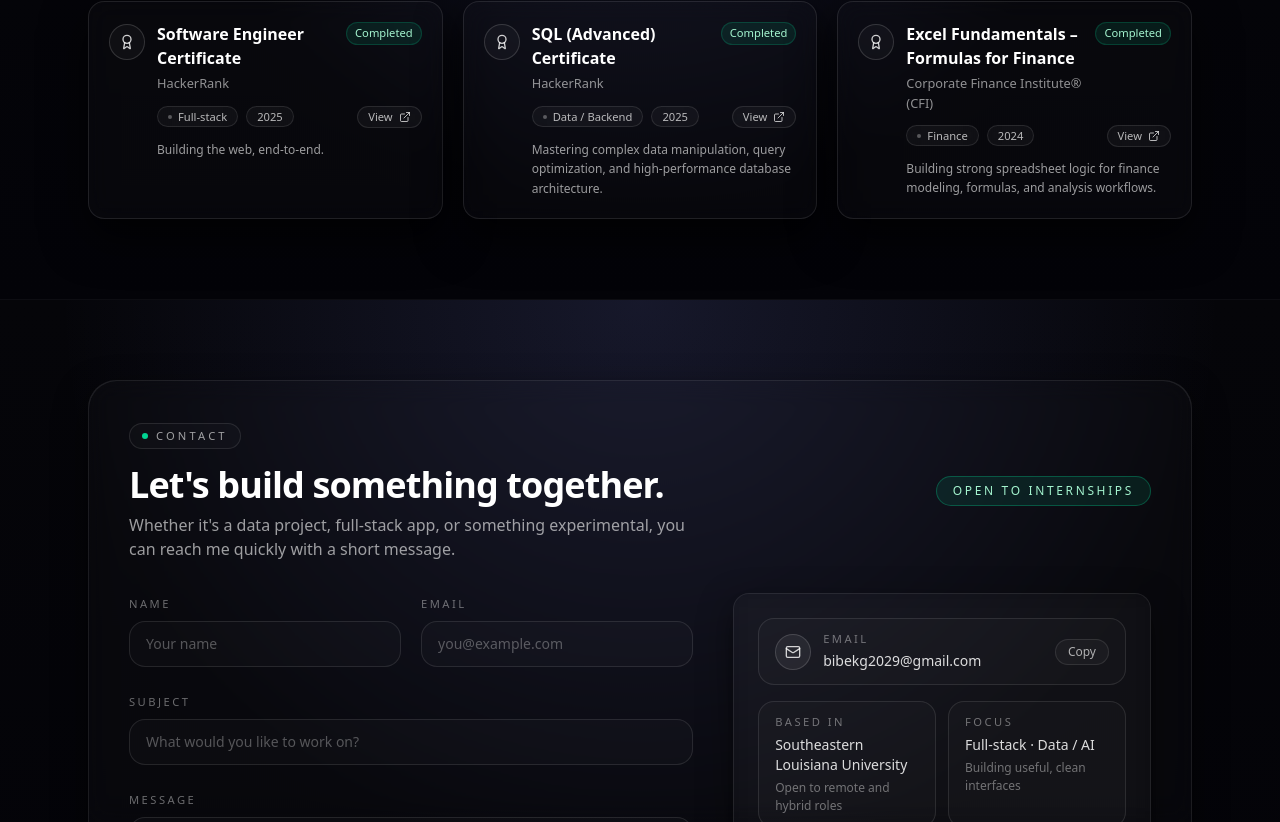
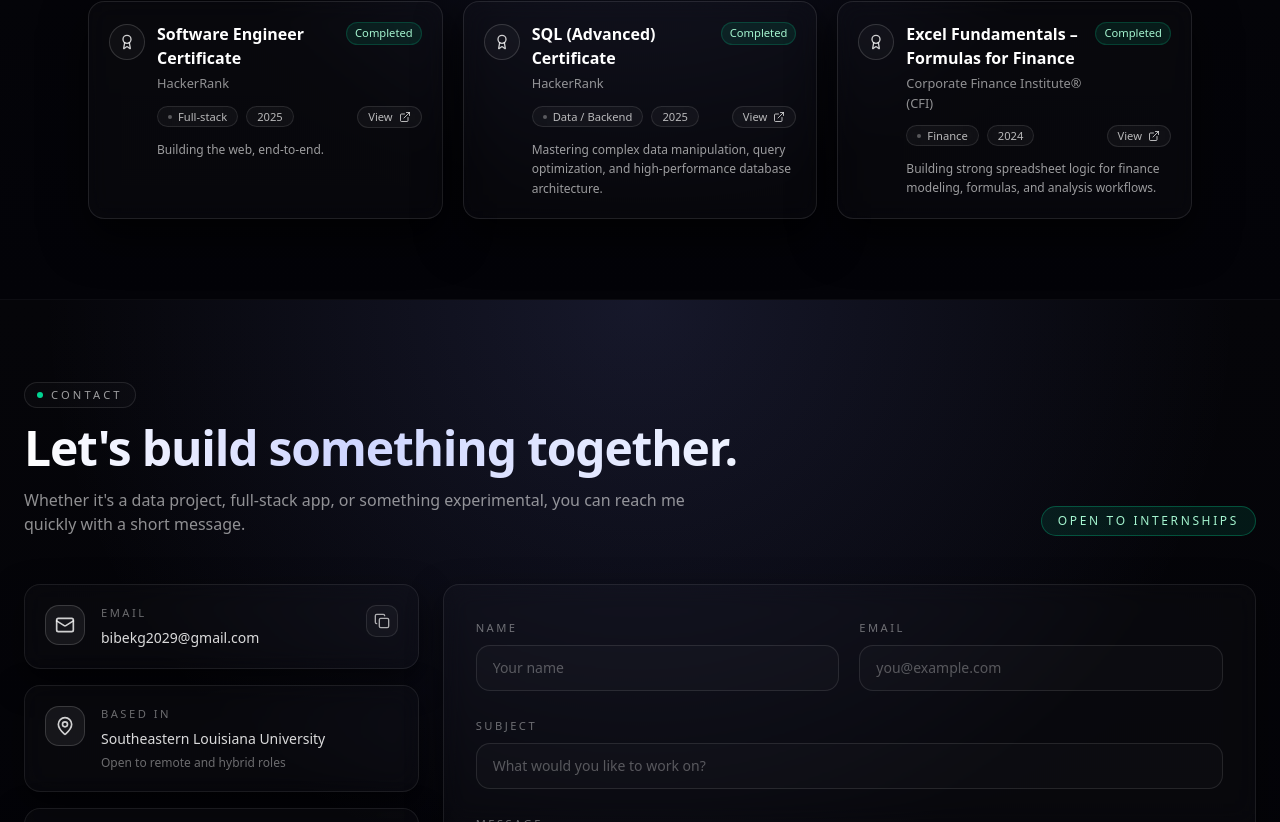
Before and after one commit to RavangDai/Portfolio, a Next.js app: page / in a window 1280 px wide. Shown: the part 1978-2800 px from the top of the page. Built offline with nearby package versions, Linux system fonts and the light colour scheme.

Commit message:
Detailed

```diff
--- a/src/components/ui/contact-section.tsx
+++ b/src/components/ui/contact-section.tsx
@@ -2,7 +2,7 @@
 
 import { useState } from "react";
 import { motion } from "framer-motion";
-import { SendHorizonal, Mail } from "lucide-react";
+import { SendHorizonal, Mail, MapPin, Target, Copy, Check } from "lucide-react";
 import { cn } from "@/lib/utils";
 
 const container = {
@@ -26,62 +26,93 @@ const item = (delay: number) => ({
 export function ContactSection() {
   const [feedback, setFeedback] = useState<string | null>(null);
   const [isSent, setIsSent] = useState(false);
+  const [copied, setCopied] = useState(false);
+
+  const handleCopy = () => {
+    navigator.clipboard.writeText("bibekg2029@gmail.com");
+    setCopied(true);
+    setFeedback("Email copied to clipboard.");
+    setTimeout(() => setCopied(false), 2000);
+  };
 
   return (
     <section
       id="contact"
       className="relative w-full border-t border-white/[0.04] bg-gradient-to-b from-[#050509] to-[#030308] py-16 sm:py-20"
     >
-      {/* Projects-style soft background */}
+      {/* Background glow */}
       <div className="pointer-events-none absolute inset-0 bg-[radial-gradient(circle_at_top,_rgba(129,140,248,0.14),_transparent_55%)]" />
 
-      <div className="relative z-10 mx-auto w-full max-w-6xl px-4 md:px-6">
+      <div className="relative z-10 mx-auto w-full max-w-7xl px-4 md:px-6">
         <motion.div
           variants={container}
           initial="hidden"
           whileInView="visible"
           viewport={{ once: true, amount: 0.3 }}
-          className={cn(
-            "relative overflow-hidden rounded-[28px] border border-white/[0.08]",
-            "bg-white/[0.02] backdrop-blur-md",
-            "shadow-[0_12px_32px_rgba(0,0,0,0.55)]",
-            "px-6 py-8 md:px-10 md:py-10"
-          )}
+          className="space-y-12"
         >
-          {/* subtle inner ring */}
-          <div className="pointer-events-none absolute inset-0 rounded-[28px] ring-1 ring-white/10" />
-
-          {/* header */}
-          <div className="mb-8 flex flex-wrap items-center justify-between gap-4">
-            <motion.div variants={item(0)}>
+          {/* Header */}
+          <motion.div variants={item(0)} className="flex flex-col gap-4 md:flex-row md:items-end md:justify-between">
+            <div className="max-w-3xl space-y-4">
               <div className="inline-flex items-center gap-2 rounded-full border border-white/10 bg-white/[0.02] px-3 py-1 text-[0.7rem] font-medium uppercase tracking-[0.28em] text-white/60">
                 <span className="h-1.5 w-1.5 rounded-full bg-emerald-400" />
                 Contact
               </div>
 
-              <h2 className="mt-4 text-2xl font-semibold tracking-tight text-white sm:text-3xl md:text-4xl">
-                Let&apos;s build something together.
+              <h2 className="text-2xl font-semibold tracking-tight text-white sm:text-3xl md:text-5xl">
+                <span className="text-hero-gradient">Let&apos;s build something together.</span>
               </h2>
 
-              <p className="mt-2 max-w-xl text-sm text-white/60 sm:text-base">
-                Whether it&apos;s a data project, full-stack app, or something
-                experimental, you can reach me quickly with a short message.
+              <p className="max-w-2xl text-sm text-white/55 sm:text-base">
+                Whether it&apos;s a data project, full-stack app, or something experimental,
+                you can reach me quickly with a short message.
               </p>
-            </motion.div>
+            </div>
 
             <motion.div
               variants={item(0.05)}
-              className="rounded-full border border-emerald-400/30 bg-emerald-400/10 px-4 py-1.5 text-xs font-medium uppercase tracking-[0.22em] text-emerald-200"
+              className="group rounded-full border border-emerald-400/30 bg-emerald-400/10 px-4 py-1.5 text-xs font-medium uppercase tracking-[0.22em] text-emerald-200 transition-all duration-300 hover:border-emerald-400/50 hover:bg-emerald-400/15 hover:scale-105"
             >
               Open to internships
             </motion.div>
-          </div>
+          </motion.div>
 
-          <div className="grid gap-8 md:grid-cols-[minmax(0,1.35fr)_minmax(0,1fr)] md:gap-10">
-            {/* LEFT: FORM */}
+          {/* Main Content Grid */}
+          <div className="grid gap-6 lg:grid-cols-3">
+            {/* LEFT COLUMN: Contact Info Cards */}
+            <motion.div variants={item(0.1)} className="flex flex-col gap-4">
+              {/* Email Card */}
+              <ContactCard
+                icon={Mail}
+                label="Email"
+                value="bibekg2029@gmail.com"
+                onCopy={handleCopy}
+                copied={copied}
+                className="group"
+              />
+
+              {/* Location Card */}
+              <ContactCard
+                icon={MapPin}
+                label="Based in"
+                value="Southeastern Louisiana University"
+                subtitle="Open to remote and hybrid roles"
+                className="group"
+              />
+
+              {/* Focus Card */}
+              <ContactCard
+                icon={Target}
+                label="Focus"
+                value="Full-stack · Data / AI"
+                subtitle="Building useful, clean interfaces"
+                className="group"
+              />
+            </motion.div>
+
+            {/* RIGHT COLUMN: Form */}
             <motion.form
-              variants={item(0.08)}
-              className="space-y-6"
+              variants={item(0.15)}
               onSubmit={(e) => {
                 e.preventDefault();
                 const form = e.currentTarget;
@@ -117,9 +148,15 @@ export function ContactSection() {
                 setTimeout(() => setIsSent(false), 2500);
                 form.reset();
               }}
+              className={cn(
+                "lg:col-span-2 group relative overflow-hidden rounded-2xl",
+                "border border-white/[0.08] bg-white/[0.02]",
+                "backdrop-blur-md shadow-[0_12px_32px_rgba(0,0,0,0.55)]",
+                "p-6 md:p-8 space-y-6"
+              )}
             >
-              {/* Name + Email */}
-              <div className="grid gap-5 md:grid-cols-2">
+              {/* Name + Email Row */}
+              <div className="grid gap-5 sm:grid-cols-2">
                 <FormField label="Name" htmlFor="name">
                   <input
                     id="name"
@@ -162,28 +199,29 @@ export function ContactSection() {
                 <textarea
                   id="message"
                   name="message"
-                  rows={4}
+                  rows={5}
                   placeholder="Tell me a bit about your idea, timeline, and how I can help."
                   className={cn(
                     inputClass,
-                    "min-h-[130px] resize-none py-3.5 leading-relaxed"
+                    "min-h-[140px] resize-none py-3.5 leading-relaxed"
                   )}
                   required
                 />
-
               </FormField>
 
-              {/* Button + feedback */}
-              <div className="space-y-2 pt-1">
+              {/* Submit Button + Feedback */}
+              <div className="space-y-2 pt-2">
                 <motion.button
                   type="submit"
                   whileTap={{ scale: 0.97 }}
                   className={cn(
-                    "group inline-flex items-center gap-2 rounded-full border border-white/15",
-                    "bg-white/[0.04] px-6 py-2.5 text-sm font-medium text-white/90",
+                    "group/btn inline-flex items-center gap-2 rounded-full",
+                    "border border-white/15 bg-white/[0.04]",
+                    "px-6 py-3 text-sm font-medium text-white/90",
                     "shadow-[0_12px_32px_rgba(0,0,0,0.55)]",
                     "transition-all duration-300",
-                    "hover:bg-white/[0.07] hover:border-white/25",
+                    "hover:bg-white/[0.07] hover:border-indigo-400/60",
+                    "hover:scale-105 hover:shadow-[0_20px_40px_rgba(99,102,241,0.2)]",
                     "disabled:cursor-default disabled:opacity-75"
                   )}
                   disabled={isSent}
@@ -197,72 +235,23 @@ export function ContactSection() {
                         : { x: 0, y: 0, opacity: 1 }
                     }
                     transition={{ duration: 1, ease: "easeOut" }}
-                    className="inline-flex"
+                    className="inline-flex transition-transform duration-300 group-hover/btn:translate-x-1"
                   >
-                    <SendHorizonal className="h-4 w-4" />
+                    <SendHorizonal className="h-4 w-4 transition-transform duration-300 group-hover/btn:scale-110" />
                   </motion.span>
                 </motion.button>
 
-                {feedback && <p className="text-xs text-white/60">{feedback}</p>}
+                {feedback && (
+                  <motion.p
+                    initial={{ opacity: 0, y: -10 }}
+                    animate={{ opacity: 1, y: 0 }}
+                    className="text-xs text-white/60"
+                  >
+                    {feedback}
+                  </motion.p>
+                )}
               </div>
             </motion.form>
-
-            {/* RIGHT: INFO CARD */}
-            <motion.div
-              variants={item(0.16)}
-              className="space-y-4 rounded-2xl border border-white/[0.08] bg-white/[0.02] p-5 backdrop-blur-md shadow-[0_12px_32px_rgba(0,0,0,0.55)] md:p-6"
-            >
-              {/* Email row */}
-              <div className="group flex flex-wrap items-center justify-between gap-3 rounded-2xl border border-white/10 bg-white/[0.02] px-4 py-3 transition-all duration-300 hover:border-indigo-400/60 hover:bg-white/[0.04]">
-                <div className="flex items-center gap-3">
-                  <div className="flex h-9 w-9 items-center justify-center rounded-full border border-white/15 bg-white/[0.06] text-white/80 transition-all duration-300 group-hover:border-indigo-400/30 group-hover:bg-indigo-500/10 group-hover:scale-110">
-                    <Mail className="h-4 w-4 transition-transform duration-300 group-hover:scale-110" />
-                  </div>
-                  <div>
-                    <p className="text-[0.7rem] uppercase tracking-[0.22em] text-white/40 transition-colors duration-300 group-hover:text-white/50">
-                      Email
-                    </p>
-                    <button
-                      type="button"
-                      onClick={() => {
-                        navigator.clipboard.writeText("bibekg2029@gmail.com");
-                        setFeedback("Email copied to clipboard.");
-                      }}
-                      className="text-left text-sm text-white/85 transition-all duration-300 hover:text-white hover:translate-x-0.5"
-                    >
-                      bibekg2029@gmail.com
-                    </button>
-                  </div>
-                </div>
-
-                <button
-                  type="button"
-                  onClick={() => {
-                    navigator.clipboard.writeText("bibekg2029@gmail.com");
-                    setFeedback("Email copied to clipboard.");
-                  }}
-                  className="rounded-full border border-white/10 bg-white/[0.03] px-3 py-1 text-xs text-white/65 transition-all duration-300 hover:border-indigo-400/30 hover:bg-indigo-500/10 hover:text-white hover:scale-105"
-                >
-                  Copy
-                </button>
-              </div>
-
-              {/* Location & focus */}
-              <div className="grid gap-3 sm:grid-cols-2">
-                <InfoBlock
-                  label="Based in"
-                  title="Southeastern Louisiana University"
-                  description="Open to remote and hybrid roles"
-                />
-                <InfoBlock
-                  label="Focus"
-                  title="Full-stack · Data / AI"
-                  description="Building useful, clean interfaces"
-                />
-              </div>
-
-
-            </motion.div>
           </div>
         </motion.div>
       </div>
@@ -270,9 +259,96 @@ export function ContactSection() {
   );
 }
 
+// Contact Card Component
+type ContactCardProps = {
+  icon: React.ElementType;
+  label: string;
+  value: string;
+  subtitle?: string;
+  onCopy?: () => void;
+  copied?: boolean;
+  className?: string;
+};
+
+function ContactCard({
+  icon: Icon,
+  label,
+  value,
+  subtitle,
+  onCopy,
+  copied,
+  className,
+}: ContactCardProps) {
+  return (
+    <div
+      className={cn(
+        "group relative overflow-hidden rounded-2xl",
+        "border border-white/[0.08] bg-white/[0.02]",
+        "backdrop-blur-md shadow-[0_12px_32px_rgba(0,0,0,0.55)]",
+        "p-5 transition-all duration-500 ease-out",
+        "hover:-translate-y-1 hover:scale-[1.02] hover:border-indigo-400/60",
+        "hover:bg-white/[0.04] cursor-pointer",
+        className
+      )}
+    >
+      <div className="flex items-start gap-4">
+        <div className="flex h-10 w-10 shrink-0 items-center justify-center rounded-xl border border-white/15 bg-white/[0.06] text-white/80 transition-all duration-300 group-hover:border-indigo-400/30 group-hover:bg-indigo-500/10 group-hover:scale-110">
+          <Icon className="h-5 w-5 transition-transform duration-300 group-hover:scale-110" />
+        </div>
+
+        <div className="min-w-0 flex-1">
+          <p className="text-[0.7rem] uppercase tracking-[0.22em] text-white/40 transition-colors duration-300 group-hover:text-white/50">
+            {label}
+          </p>
+          <div className="mt-1.5 flex items-center gap-2">
+            {onCopy ? (
+              <button
+                onClick={onCopy}
+                className="text-left text-sm font-medium text-white/85 transition-all duration-300 hover:text-white hover:translate-x-0.5"
+              >
+                {value}
+              </button>
+            ) : (
+              <p className="text-sm font-medium text-white/85 transition-all duration-300 group-hover:text-indigo-200 group-hover:translate-x-0.5">
+                {value}
+              </p>
+            )}
+          </div>
+          {subtitle && (
+            <p className="mt-1.5 text-xs text-white/40 transition-colors duration-300 group-hover:text-white/55">
+              {subtitle}
+            </p>
+          )}
+        </div>
+
+        {onCopy && (
+          <button
+            onClick={onCopy}
+            className={cn(
+              "flex h-8 w-8 shrink-0 items-center justify-center rounded-lg",
+              "border border-white/10 bg-white/[0.03]",
+              "text-white/65 transition-all duration-300",
+              "hover:border-indigo-400/30 hover:bg-indigo-500/10",
+              "hover:text-white hover:scale-110"
+            )}
+          >
+            {copied ? (
+              <Check className="h-4 w-4 text-emerald-400" />
+            ) : (
+              <Copy className="h-4 w-4" />
+            )}
+          </button>
+        )}
+      </div>
+    </div>
+  );
+}
+
+// Input Styling
 const inputClass =
-  "w-full rounded-2xl border border-white/10 bg-white/[0.02] px-4 py-3 text-sm text-white/90 placeholder:text-white/30 outline-none transition focus:border-white/20 focus:bg-white/[0.03] focus:ring-2 focus:ring-white/10";
+  "w-full rounded-xl border border-white/10 bg-white/[0.02] px-4 py-3 text-sm text-white/90 placeholder:text-white/30 outline-none transition-all duration-300 focus:border-indigo-400/60 focus:bg-white/[0.04] focus:ring-2 focus:ring-indigo-400/20 hover:border-white/20";
 
+// Form Field Component
 type FormFieldProps = {
   label: string;
   htmlFor: string;
@@ -289,21 +365,3 @@ function FormField({ label, htmlFor, children }: FormFieldProps) {
     </label>
   );
 }
-
-type InfoBlockProps = {
-  label: string;
-  title: string;
-  description: string;
-};
-
-function InfoBlock({ label, title, description }: InfoBlockProps) {
-  return (
-    <div className="group relative overflow-hidden rounded-2xl border border-white/10 bg-white/[0.02] px-4 py-3 transition-all duration-500 ease-out hover:-translate-y-1 hover:scale-[1.02] hover:border-indigo-400/60 hover:bg-white/[0.04] cursor-pointer">
-      <p className="text-[0.7rem] uppercase tracking-[0.22em] text-white/40 transition-colors duration-300 group-hover:text-white/50">
-        {label}
-      </p>
-      <p className="mt-1 text-sm font-medium text-white/85 transition-all duration-300 group-hover:text-indigo-200 group-hover:translate-x-0.5">{title}</p>
-      <p className="mt-1 text-[0.75rem] text-white/40 transition-colors duration-300 group-hover:text-white/55">{description}</p>
-    </div>
-  );
-}
```
Also changed, not shown: src/components/ui/main-navbar.tsx (+192 -39 lines).
